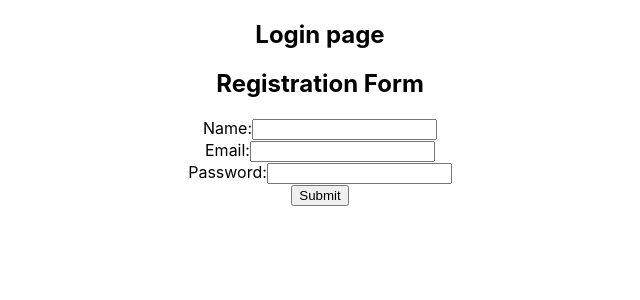
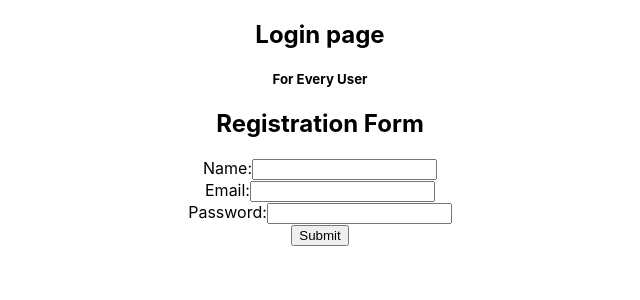
Before and after one commit to jeyagandhi/React, a React (Create React App) app: page / in a window 1280 px wide. Shown: the top 300 px of the page, without its empty margins (320-960 px from the left). Built offline with nearby package versions, Linux system fonts and the light colour scheme.

Commit message:
Change text

```diff
--- a/src/App.js
+++ b/src/App.js
@@ -6,6 +6,7 @@ function App() {
   return (
     <div className="App">
       <h2>Login page</h2>
+      <h5>For Every User</h5>
      <Form/>
     </div>
   );
```
